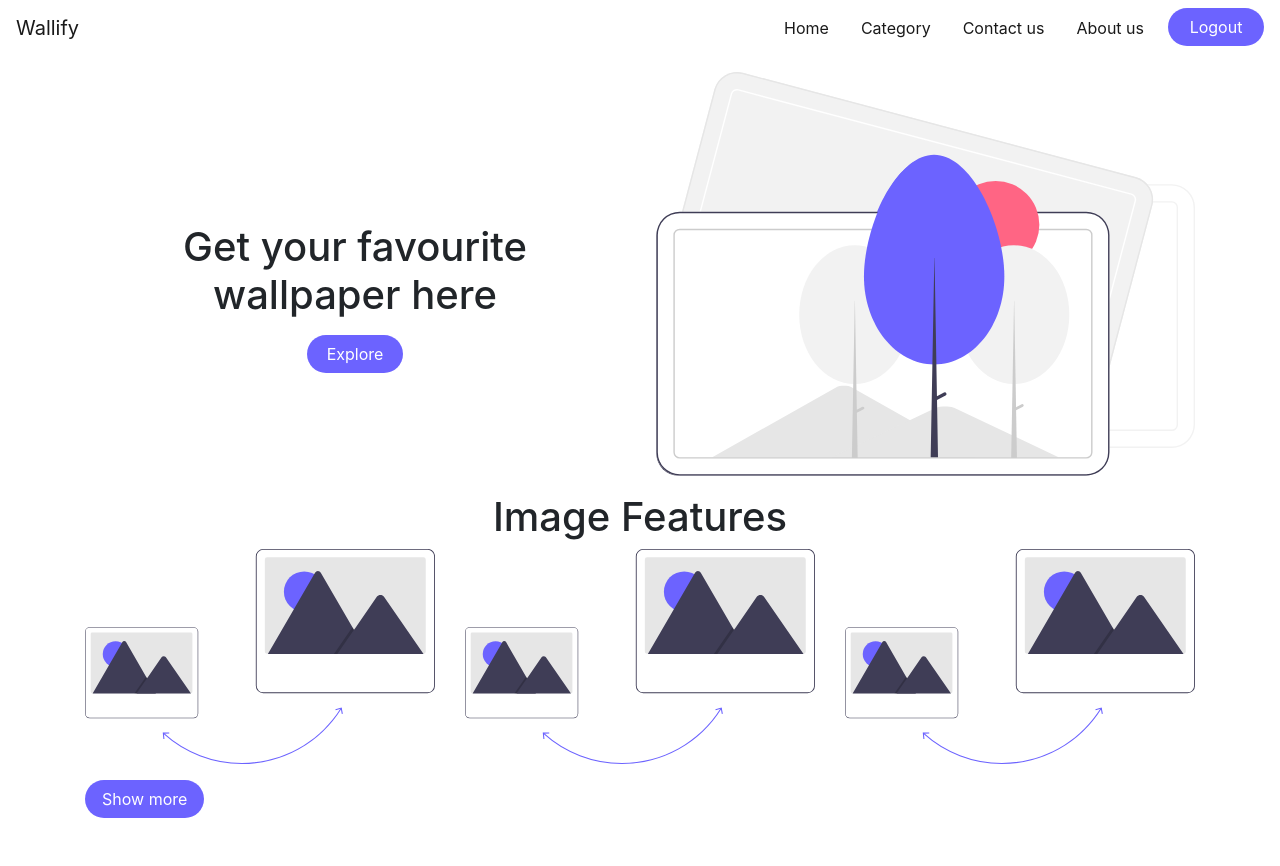
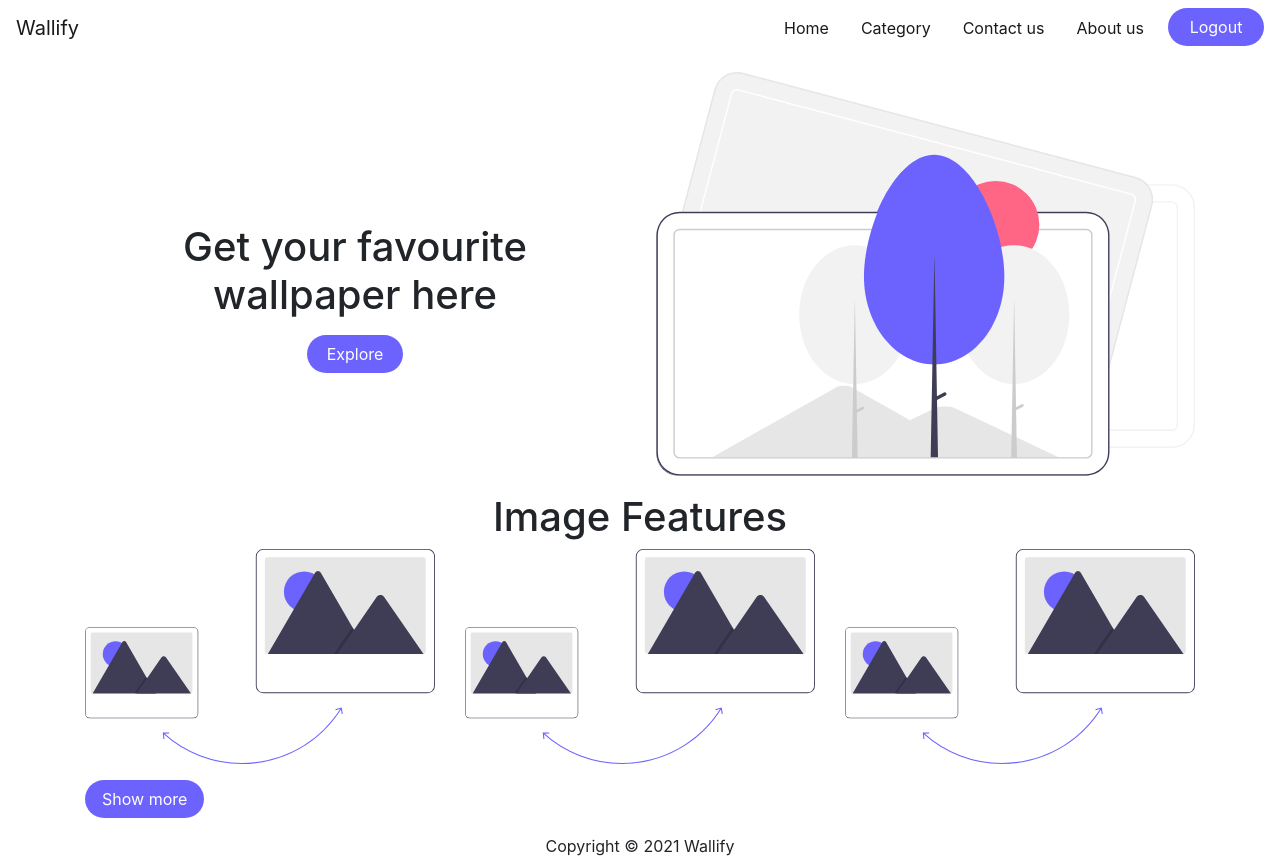
Before and after one commit to PratikAmonkar/Wallify, a React (Create React App) app: page / in a window 1280 px wide. Before the commit the page ends 834 px from the top, so only its background shows below. Built offline with nearby package versions, Linux system fonts and the light colour scheme.

Commit message:
created footer ui

```diff
--- a/src/Screens/LandingPage.js
+++ b/src/Screens/LandingPage.js
@@ -1,5 +1,6 @@
 import React from "react";
 import FeatureSection from "../Section/FeatureSection";
+import FooterSection from "../Section/FooterSection/FooterSection";
 import HeroSection from "../Section/HeroSection/HeroSection";
 import Navbar from "../Section/NavbarSection/Navbar";
 
@@ -9,6 +10,7 @@ const LandingPage = () => {
       <Navbar />
       <HeroSection />
       <FeatureSection />
+      <FooterSection />
     </>
   );
 };
--- /dev/null
+++ b/src/Section/FooterSection/FooterSection.js
@@ -0,0 +1,14 @@
+import React from "react";
+import "../../Styles/Test.css";
+
+const FooterSection = () => {
+  return (
+    <>
+      <footer>
+        <div className="mb-2 text-center">Copyright &copy; 2021 Wallify</div>
+      </footer>
+    </>
+  );
+};
+
+export default FooterSection;
```
